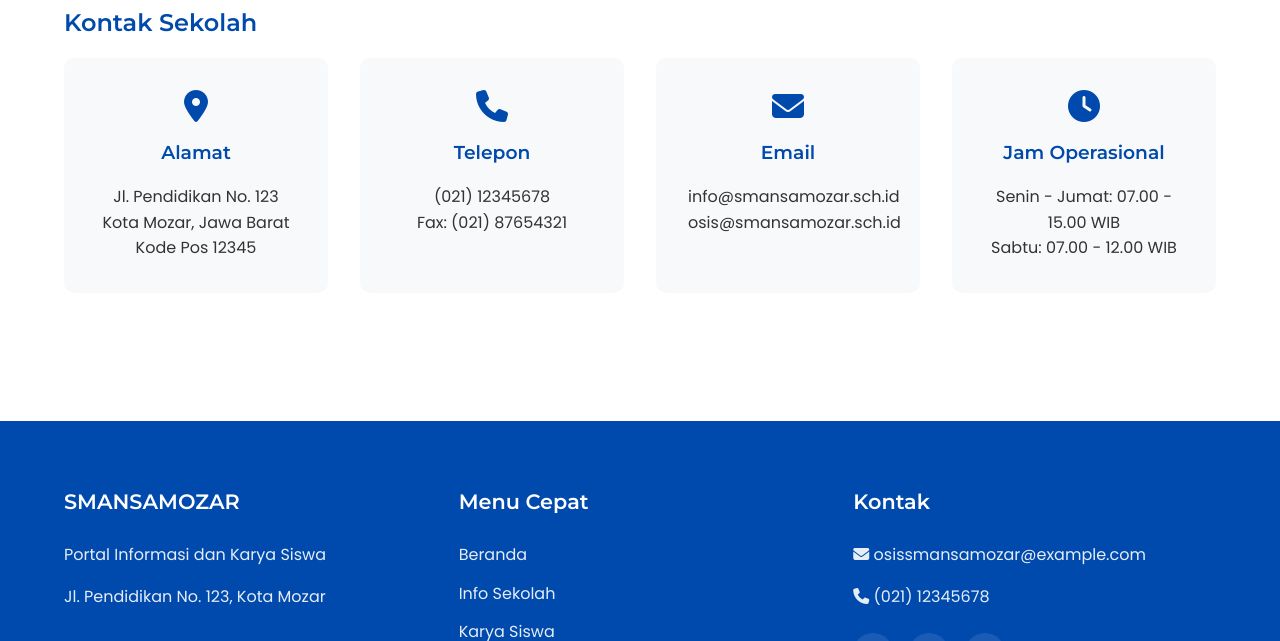
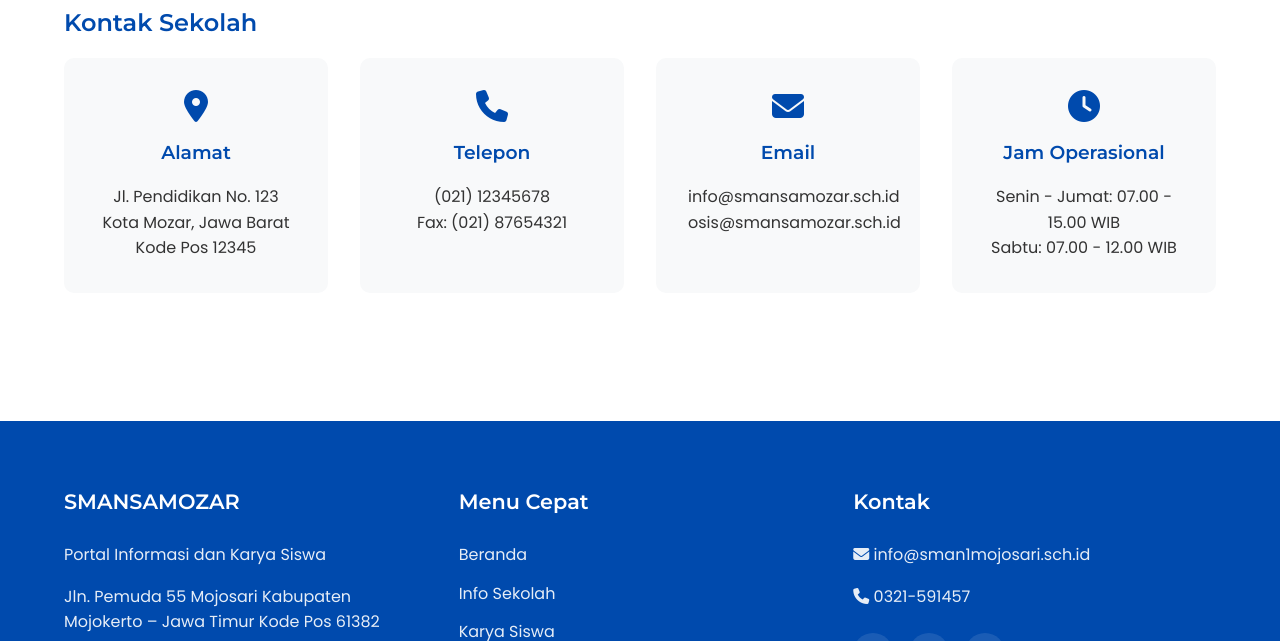
Before and after one commit to Wrahtt55/KaryaSmansa25_26, a plain HTML site: page Tentang.html in a window 1280 px wide. Shown: the part 1852-2493 px from the top of the page. Drawn offline with Linux system fonts and the light colour scheme.

Commit message:
Update Tentang.html

```diff
--- a/Tentang.html
+++ b/Tentang.html
@@ -139,7 +139,7 @@
                 <div class="footer-section">
                     <h3>SMANSAMOZAR</h3>
                     <p>Portal Informasi dan Karya Siswa</p>
-                    <p>Jl. Pendidikan No. 123, Kota Mozar</p>
+                    <p>Jln. Pemuda 55 Mojosari Kabupaten Mojokerto – Jawa Timur Kode Pos 61382</p>
                 </div>
                 <div class="footer-section">
                     <h3>Menu Cepat</h3>
@@ -152,8 +152,8 @@
                 </div>
                 <div class="footer-section">
                     <h3>Kontak</h3>
-                    <p><i class="fas fa-envelope"></i> osissmansamozar@example.com</p>
-                    <p><i class="fas fa-phone"></i> (021) 12345678</p>
+                    <p><i class="fas fa-envelope"></i> info@sman1mojosari.sch.id</p>
+                    <p><i class="fas fa-phone"></i> 0321-591457</p>
                     <div class="social-media">
                         <a href="#"><i class="fab fa-instagram"></i></a>
                         <a href="#"><i class="fab fa-facebook"></i></a>
```
